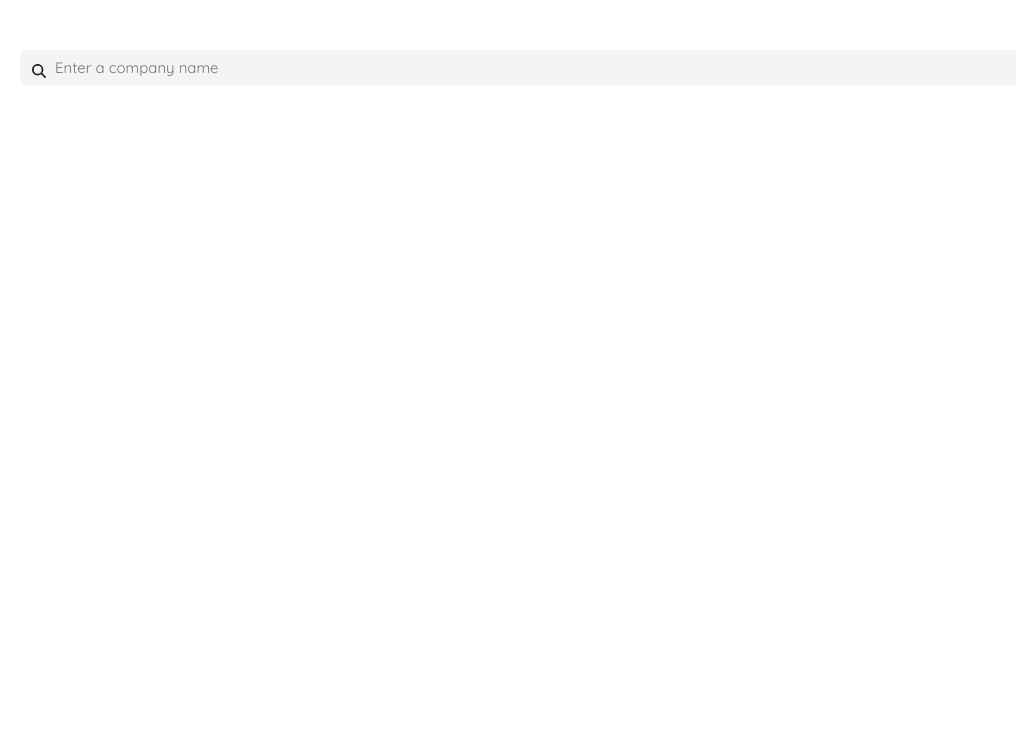
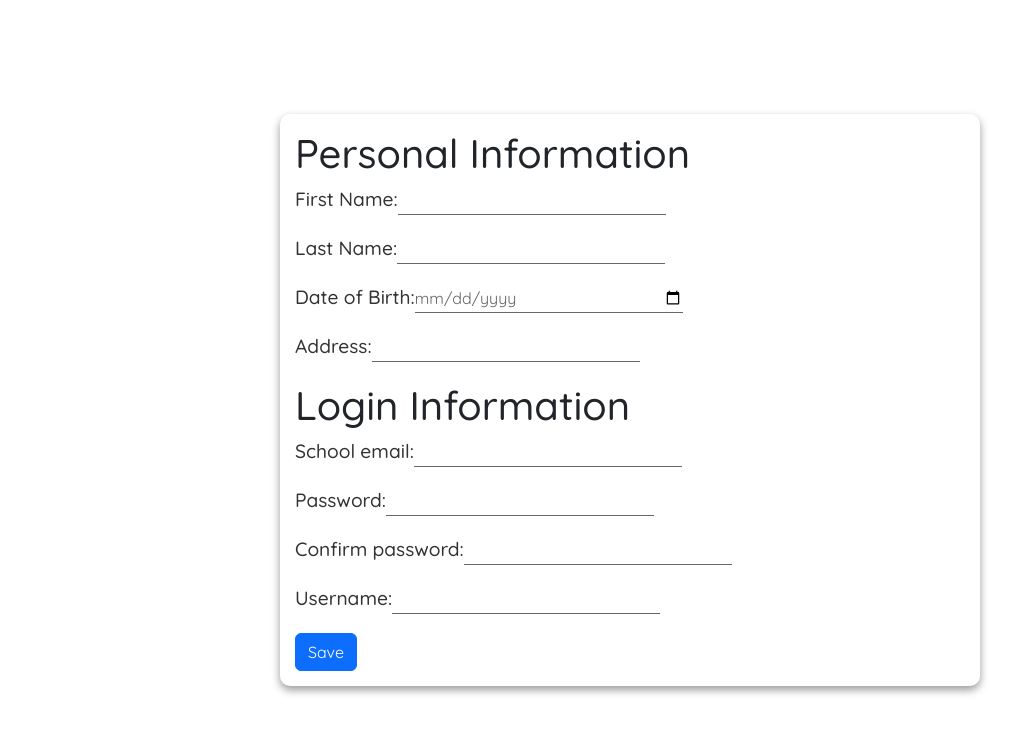
Before and after one commit to ResearchCollaborationApp/researchAndProjectCollab, a React (Create React App) app: page / in a window 1280 px wide. Shown: the top 734 px of the page, without its empty margins (10-1026 px from the left). Built offline with nearby package versions, Linux system fonts and the light colour scheme.

Commit message:
backend configured and first test form data posted to mongodb with the post request

```diff
--- a/src/App.js
+++ b/src/App.js
@@ -1,9 +1,9 @@
 import './App.css';
-import SearchCompany from './Components/searchCompany/searchCompany';
+import UserInformation from './Components/userInformationForms/userInformation';
 function App() {
   return (
     <>
-      <SearchCompany/>
+      <UserInformation/>
     </>
   )
 
--- a/src/Components/searchCompany/autocomplete.js
+++ b/src/Components/searchCompany/autocomplete.js
@@ -11,27 +11,31 @@ import {
   SLabelPrefix,
   SLabelSuffix,
   SNotFound,
-  SInput
+  SInput,
+  SIconAndTextWrapper,
+  SIcon,
+  SText
 } from "./autocomplete.style";
 import { faMagnifyingGlass, faTimes } from "@fortawesome/free-solid-svg-icons";
 import { FontAwesomeIcon } from "@fortawesome/react-fontawesome";
 
 export const Autocomplete = ({ onSubmit, placeholder }) => {
-  const [value, setValue] = useState({ text: "", active: false });
+  const [value, setValue] = useState({ text: "", icon: "", active: false });
   const [queries, setQueries] = useState([]);
 
   const handleSubmit = (e) => {
     e.preventDefault();
 
-    const text = queries?.[0]?.domain || value.text;
+    const text = queries?.[0]?.name || value.text;
+    const icon = queries?.[0]?.icon || value.icon;
     onSubmit({ value: text, query: undefined, queries });
-    setValue({ text, active: false });
+    setValue({ text, icon, active: false });
     setQueries([]);
   };
 
   const handleClick = (query) => {
     onSubmit({ value: value.text, query, queries });
-    setValue({ text: query.icon, active: false });
+    setValue({ text: query.name, icon: query.icon, active: false });
   };
 
   const reset = () => {
@@ -76,6 +80,12 @@ export const Autocomplete = ({ onSubmit, placeholder }) => {
             setValue({ text: e.target.value, active: true })
           }
         />
+          {value.icon && ( // Conditional rendering of icon and text
+          <SIconAndTextWrapper>
+            <SIcon src={value.icon} alt="icon" />
+            <SText>{value.text}</SText>
+          </SIconAndTextWrapper>
+        )}
 
         {value.text !== "" && (
           <SLabelSuffix onClick={() => reset()}>
--- a/src/Components/searchCompany/autocomplete.style.js
+++ b/src/Components/searchCompany/autocomplete.style.js
@@ -132,3 +132,22 @@ export const SNotFoundIcon = styled.div`
   margin-bottom: ${space[20]};
   color: ${color.black500};
 `;
+export const SIconAndTextWrapper = styled.div`
+  display: flex;
+  align-items: center;
+  padding: 10px;
+  background: white;
+`;
+
+export const SIcon = styled.img`
+  width: 24px;
+  height: 24px;
+  margin-right: 10px;
+`;
+
+export const SText = styled.span`
+  font-size: 1rem;
+`;
+export const SInputWrapper = styled.div`
+  position: relative;
+`;
--- /dev/null
+++ b/src/Components/userinformationforms/formTemplate.js
@@ -0,0 +1,62 @@
+import React, { useState } from 'react';
+export default function FormTemplate({ array }) {
+  const [formData, setFormData] = useState({});
+  const [error, setError] = useState(null);
+
+  const handleChange = (event) => {
+    const { name, value } = event.target;
+    setFormData({
+      ...formData,
+      [name]: value
+    });
+  };
+
+  const handleSubmit = async (event) => {
+    event.preventDefault();
+    console.log('Form submitted:', formData);
+    const response = await fetch('api/getResearch', {
+      method: 'POST',
+      body:JSON.stringify(formData),
+      headers:{
+        'Content-Type':'application/json'
+      }
+    })
+    const json = await response.json()
+    if(!response.ok){
+      setError(json.error)
+    }
+    if(response.ok){
+      setError(null)
+      setFormData({})
+      console.log("New user added")
+    }
+  };
+
+  return (
+    <div className='information-forms-container'>
+      <form onSubmit={handleSubmit}>
+        {array.map((section, sectionIndex) => (
+          <div key={sectionIndex} className='form-section'>
+            <h1>{section.title}</h1>
+            {section.inputFields.map((field, fieldIndex) => (
+              <div key={fieldIndex}>
+                <label className="form-label">
+                  {field.field}:
+                  <input
+                    type={field.type}
+                    name={field.field.toLowerCase().replace(/ /g, '')}
+                    value={formData[field.field.toLowerCase().replace(/ /g, '')] || ''}
+                    onChange={handleChange}
+                    className='form-input'
+                  />
+                </label>
+              </div>
+            ))}
+          </div>
+        ))}
+        <button type="submit" className='btn btn-primary'>Save</button>
+      </form>
+      {error&& <div>{error}</div>}
+    </div>
+  );
+}
--- a/src/Components/userinformationforms/userInformation.css
+++ b/src/Components/userinformationforms/userInformation.css
@@ -4,6 +4,11 @@ body, html {
     display: flex;
     justify-content: center;
     align-items: center;
+}
+.forms{
+    display: flex;
+    flex-direction: column;
+    gap:30px;
 }
 .information-forms-container{
     display: flex;
@@ -24,7 +29,6 @@ body, html {
 .form-group {
     margin-bottom: 20px;
   }
-
   .form-label {
     font-weight: 500;
     font-size: 1.2rem;
--- a/src/Components/userinformationforms/userInformation.js
+++ b/src/Components/userinformationforms/userInformation.js
@@ -1,76 +1,32 @@
 import React, { useState, useEffect } from 'react';
 import './userInformation.css';
-import {pageInformation} from './formData(page1-4).js';
-console.log(pageInformation);
+import FormTemplate from './formTemplate';
 const UserInformation = () => {
-  const [pageNum, setPageNum] = useState(0);
-  const [pageData, setPageData] = useState(pageInformation[pageNum]);
-  const [formData, setFormData] = useState(pageInformation[pageNum].formData);
+  const user = [
+    {
+    title: "Personal Information",
+    inputFields: [
+      { field: "First Name", type: "text" },
+      { field: "Last Name", type: "text" },
+      { field: "Date of Birth", type: "date" },
+      { field: "Address", type: "text" }
+    ]
+  },{
+    title: "Login Information",
+    inputFields: [
+      { field: "School email", type: "email" },
+      { field: "Password", type: "password" },
+      { field: "Confirm password", type: "password" },
+      { field: "Username", type: "text" }
+    ]
+  }
+]
+  return (
+      <FormTemplate
+        array= {user}
+      />
 
-  useEffect(() => {
-    setPageData(pageInformation[pageNum]);
-    setFormData(pageInformation[pageNum].formData);
-  }, [pageNum]);
-
-  const handleChange = (e) => {
-    const { name, value } = e.target;
-    setFormData(prevFormData => ({ ...prevFormData, [name]: value }));
-  };
-
-  // Add form submission logic here
-  const handleSubmit = (e) => {
-    e.preventDefault();
-    console.log('Form Data:', formData);
-    if (pageNum < pageInformation.length - 1) {
-      setPageNum(pageNum + 1);
-    }
-
-  };
-  const handlePrevious = (e) =>{
-    e.preventDefault();
-    if (pageNum >0) {
-      setPageNum(pageNum - 1);
-    }
-  }
-  return (
-    <div className="information-forms-container">
-    <h1>{pageData.title}</h1>
-    <h6>{pageData.message}</h6>
-    <form onSubmit={handleSubmit} className = "form-content">
-      {pageData.assets.map(asset => (
-        <div key={asset.fieldName} className='form-group'>
-            <label className ="form-label"> {asset.fieldName}</label>
-              <input
-                type={asset.type}
-                name={asset.fieldName.toLowerCase().replace(/\s+/g, '')}
-                value={formData[asset.fieldName.toLowerCase().replace(/\s+/g, '')] || ''}
-                onChange={handleChange}
-                className="form-input"
-              />
-          </div>
-      ))}
-       <div className='button-group'>
-        {pageNum!==0 && (
-          <button className = "button-design" onClick={handlePrevious}>
-            <span>
-            <svg xmlns="http://www.w3.org/2000/svg" width="18" height="18" fill="currentColor" class="bi bi-arrow-left" viewBox="0 0 16 16">
-              <path fill-rule="evenodd" d="M15 8a.5.5 0 0 0-.5-.5H2.707l3.147-3.146a.5.5 0 1 0-.708-.708l-4 4a.5.5 0 0 0 0 .708l4 4a.5.5 0 0 0 .708-.708L2.707 8.5H14.5A.5.5 0 0 0 15 8"/>
-           </svg>
-           </span>
-            <span>Previous page</span>
-          </button>)}
-          {pageNum <pageInformation.length-1 &&(
-            <button type="submit" className = "button-design"><span>Next page</span>
-          <span>
-            <svg xmlns="http://www.w3.org/2000/svg" width="18" height="18" fill="currentColor" class="bi bi-arrow-right" viewBox="0 0 16 16">
-              <path fill-rule="evenodd" d="M1 8a.5.5 0 0 1 .5-.5h11.793l-3.147-3.146a.5.5 0 0 1 .708-.708l4 4a.5.5 0 0 1 0 .708l-4 4a.5.5 0 0 1-.708-.708L13.293 8.5H1.5A.5.5 0 0 1 1 8"/>
-           </svg>
-           </span>
-          </button>)}
-        </div>
-    </form>
-    </div>
-  );
+  )
 };
 
 export default UserInformation;
```
Also changed, not shown: src/Components/userinformationforms/formData(page1-4).js (deleted, +0 -51 lines), src/Components/userinformationforms/researchForm.js (+4 -3 lines), 2 other files (tests, documents, lock files or other folders).
